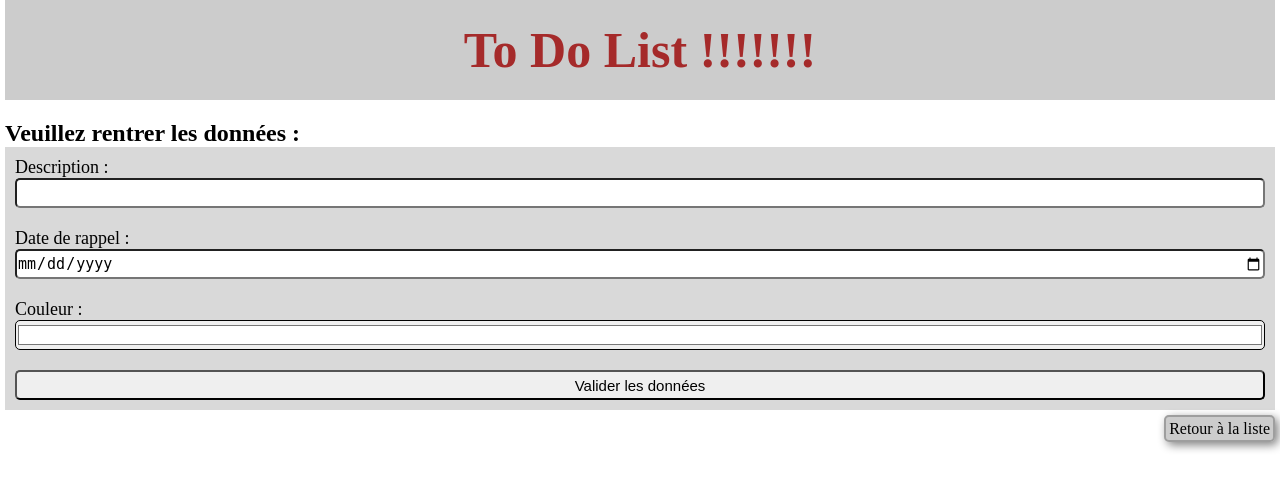
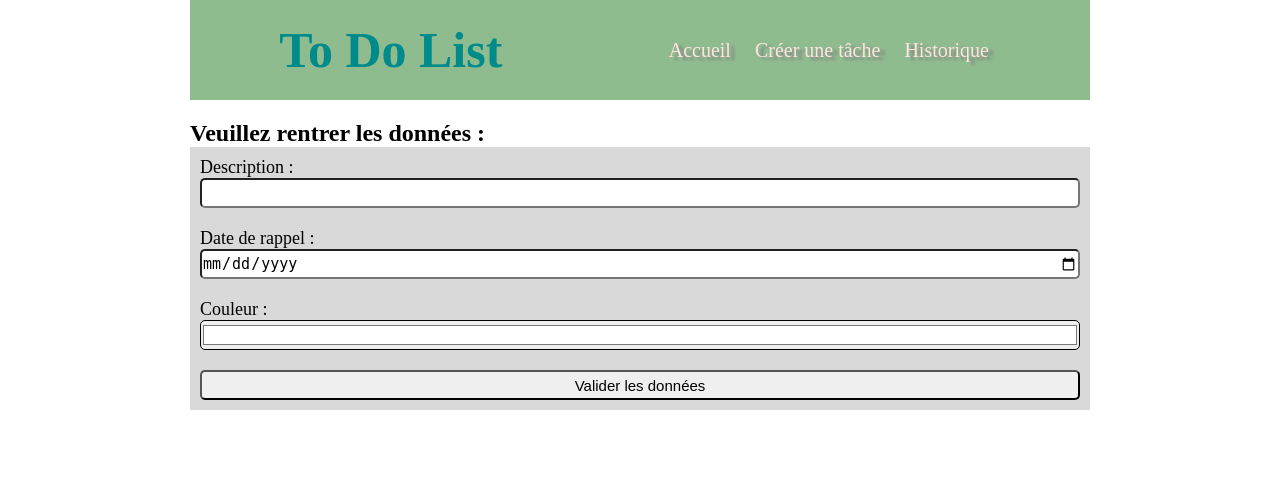
Before and after one commit to FraLbgs/to-do-list, a PHP site: page /create-task.php in a window 1280 px wide. Shown: the top 490 px of the page. Run offline with PHP 8.4, Linux system fonts and the light colour scheme; tables that the repository leaves empty hold one stand-in row (values such as "Sample post").

Commit message:
historique + css

```diff
--- a/action.php
+++ b/action.php
@@ -92,7 +92,7 @@ function returnMessage() : string {
     if($isDone && $isDone2){
         if($action === "done") return "?action=0";
         else if($action === "delete") return "?action=1";
-        else return "?action=3";
+        else return "?action=4";
     }
     else{
         return "?action=2";
--- a/create-task.php
+++ b/create-task.php
@@ -22,7 +22,7 @@ if (isset($_POST['color'])) $_POST['color'] = str_replace("#", "", $_POST['color
       <input class="input" type="submit" name="submit" value="Valider les données">
     </div>
   </form>
-  <div class="content-btn"><a class="btn-return" href="index.php">Retour à la liste</a></div>
+  <!-- <div class="content-btn"><a class="btn-return" href="index.php">Retour à la liste</a></div> -->
 </div>
 
 <?php
--- a/css/style.css
+++ b/css/style.css
@@ -9,26 +9,52 @@ a{
     color :black;
 }
 
+ul{
+    list-style: none;
+}
+
 body{
-    margin: 0 5px;
+    /* margin: 0 5px; */
+    margin: 0 auto;
+    max-width: 900px;
 }
 
 .header{
     display: flex;
-    justify-content: center;
+    justify-content: space-around;
     align-items: center;
+    padding: 12px;
     height: 100px;
-    color: brown;
-    background-color: rgba(128, 128, 128, 0.4);
+    background-color: darkseagreen;
 }
 
 .title {
     font-size: 50px;
+    color: darkcyan;
+}
+
+.nav-list{
+    display: flex;
+}
+
+.nav-item{
+    padding: 0 12px;
+    text-shadow: 5px 3px 3px grey;
+    transition: all 0.3s ease;
+}
+
+.nav-item:hover{
+    scale: 1.1;
+    transition: all 0.3s ease;
+}
+
+.nav-link{
+    font-size: 20px;
+    color: mistyrose;
 }
 
 .container{
     margin-top: 20px;
-
 }
 
 .hidden{
--- a/includes/_functions.php
+++ b/includes/_functions.php
@@ -1,6 +1,6 @@
 <?php
 
-function getHtmlFromArray(array $array, string $classUl = null, string $classLi = null): string
+function getHtmlFromArrayToDo(array $array, string $classUl = null, string $classLi = null): string
 {
     if ($classUl) $classUl = " class=\"$classUl\"";
     if ($classLi) $classLi = " class=\"$classLi\"";
@@ -14,18 +14,37 @@ function getHtmlFromArray(array $array, string $classUl = null, string $classLi
       <p class='desc'>".$v['date_reminder']."</p>
     </div>
     </div>
-    <div class='links'><a href ='modify.php?action=modify&idtask=".$v['id_tasks']."'>Modifier</a>
-    <a href ='action.php?action=delete&idtask=".$v['id_tasks']."'>Supprimer</a>
-    <a href ='action.php?action=done&idtask=".$v['id_tasks']."'>Terminer</a></div></li>";
+    <div class='date-alert'>".verifyDate($v['date_reminder'])."</div>
+    <div class='links'>
+      <a class='link' href ='modify.php?action=modify&idtask=".$v['id_tasks']."'><img class='img-link' src='img/modif.png' alt='modifier'></a>
+      <a class='link' href ='action.php?action=delete&idtask=".$v['id_tasks']."'><img class='img-link' src='img/cross.png' alt='supprimer'></a>
+      <a class='link' href ='action.php?action=done&idtask=".$v['id_tasks']."'><img class='img-link' src='img/check.png' alt='terminer'></a>
+    </div></li>";
     return "<ul$classUl>" . implode("", array_map($valueToLi, $array)) . "</ul>";
 }
 
-function verifyForm(string $desc, string $date, string $color){
+function getHtmlFromArrayDone(array $array, string $classUl = null, string $classLi = null): string
+{
+    if ($classUl) $classUl = " class=\"$classUl\"";
+    if ($classLi) $classLi = " class=\"$classLi\"";
+    $valueToLi = fn ($v) => "<li$classLi>
+      <p class='a-voir'>".$v['description']."</p>
+      <p class='a-voir'>".$v['date_reminder']."</p>
+    </li>";
+    return "<ul$classUl>" . implode("", array_map($valueToLi, $array)) . "</ul>";
+}
+
+function verifyForm(string $desc, string $date, string $color) :bool{
     if(strlen($desc) > 255 || $date < date("Y-m-d") || preg_match('/^[a-f0-9]{6}$/', $color) !== 1){
       return false;
     }
     return true;
   }
 
+function verifyDate(string $d) :string{
+  if($d === date("Y-m-d")) return "Dernier délai : Aujourd'hui";
+  return "";
+}
+
 
 ?>
--- a/includes/_header.php
+++ b/includes/_header.php
@@ -28,5 +28,13 @@ try {
 
 <body>
     <header class="header">
-        <h1 class="title">To Do List !!!!!!!</h1>
+        <h1 class="title">To Do List</h1>
+        <nav>
+            <ul class="nav-list">
+                <li class="nav-item"><a class="nav-link" href='index.php'>Accueil</a></li>
+                <li class="nav-item"><a class="nav-link" href='create-task.php'>Créer une tâche</a></li>
+                <!-- <li class="nav-item"><a class="nav-link" href='modify.php'>Modifier une tâche</a></li> -->
+                <li class="nav-item"><a class="nav-link" href='historique.php'>Historique</a></li>
+            </ul>
+        </nav>
     </header>
```
Also changed, not shown: other parts of css/style.css (+36 -2 lines), historique.php (added, +15 -0 lines), index.php (+6 -6 lines), modify.php (+7 -7 lines), img/check.png (added), img/cross.png (added), img/modif.png (added).
